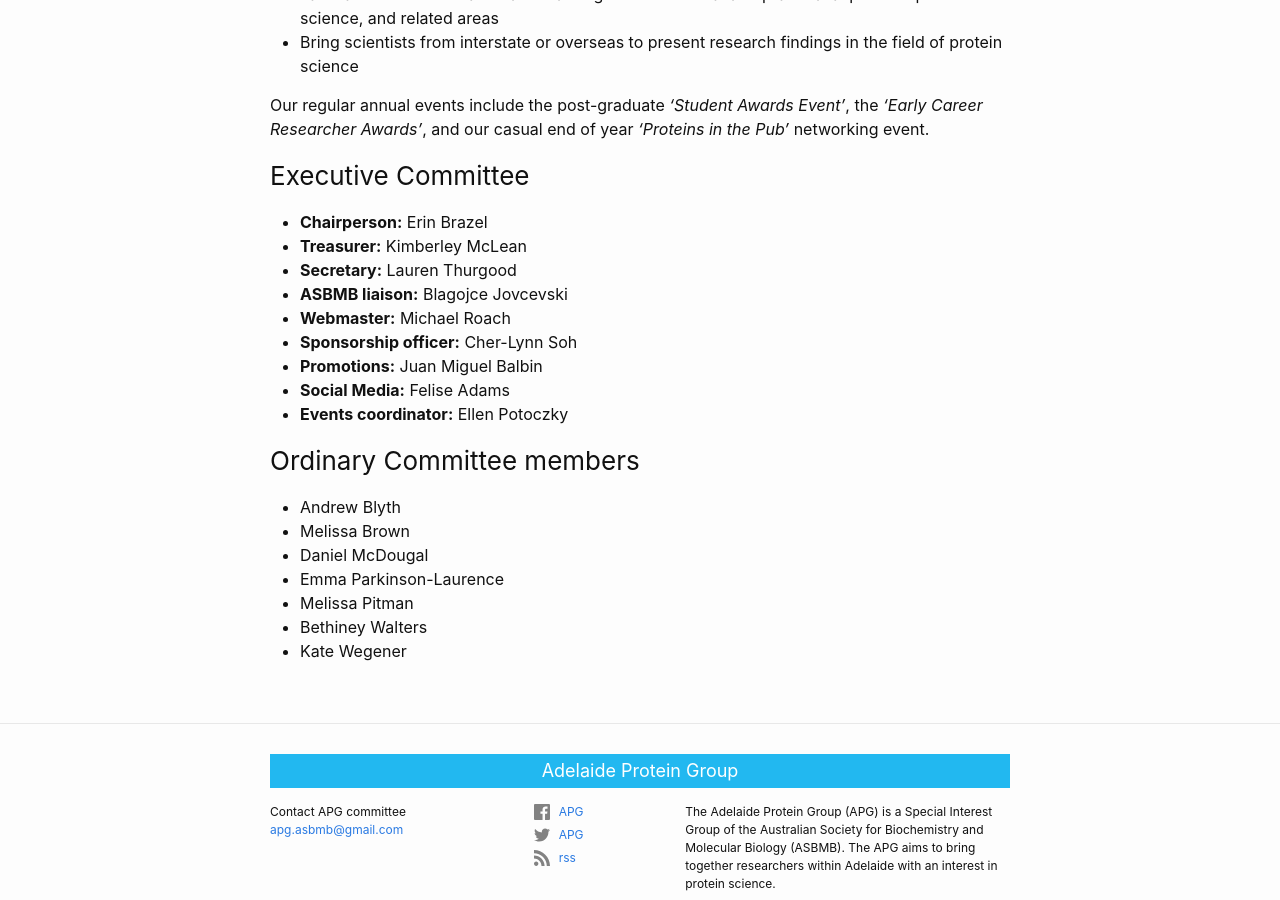
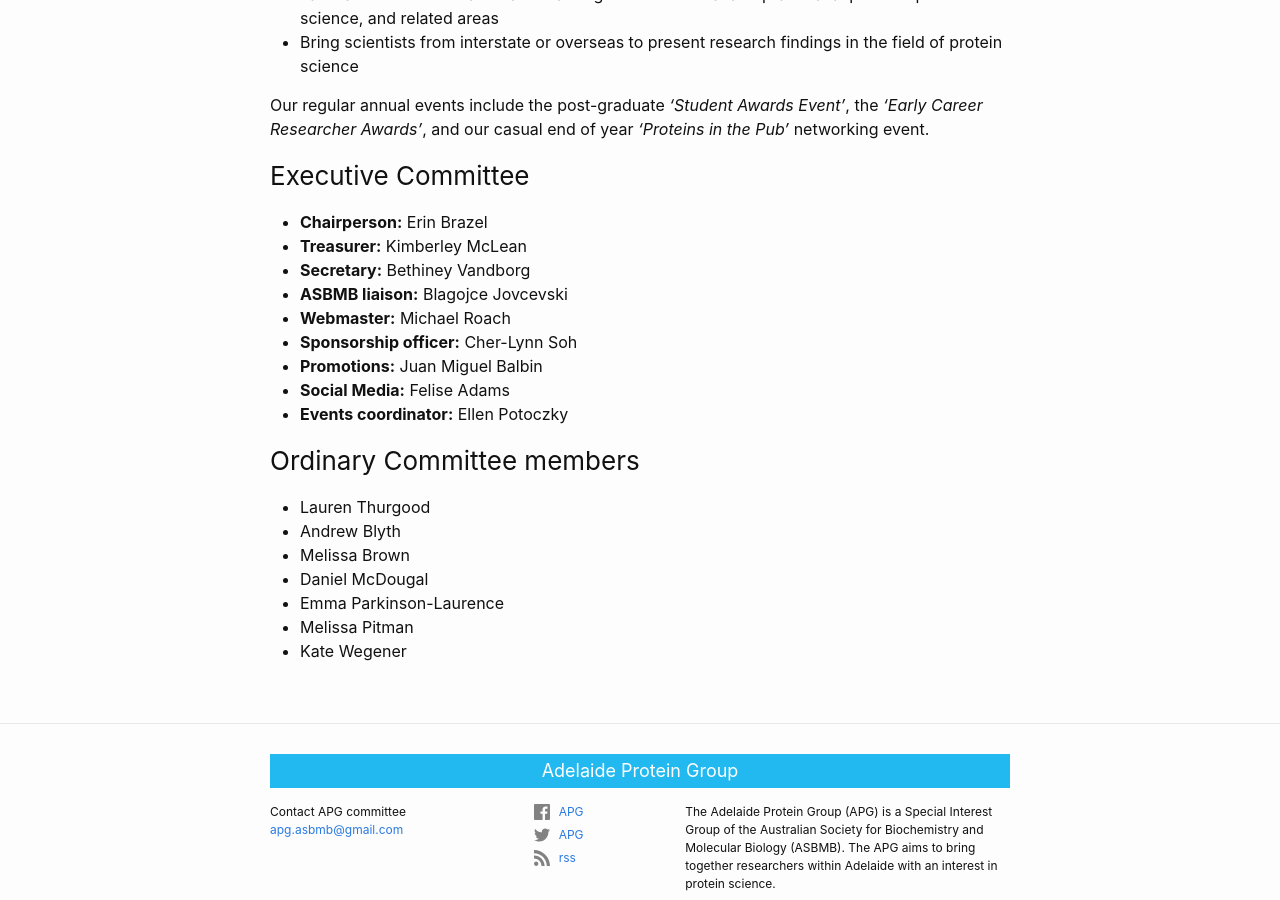
Before and after one commit to apg-asbmb/apg-asbmb.github.io, a Jekyll site: the page built from about.md, in a window 1280 px wide and 900 px high, scrolled down 599 px. Built offline with Jekyll 4.4.1, drawn with Linux system fonts in a browser that asks for light colours.

Commit message:
committee role change

```diff
--- a/about.md
+++ b/about.md
@@ -28,7 +28,7 @@ Our regular annual events include the post-graduate _'Student Awards Event'_, th
 
  - __Chairperson:__ Erin Brazel
  - __Treasurer:__ Kimberley McLean
- - __Secretary:__ Lauren Thurgood
+ - __Secretary:__ Bethiney Vandborg
  - __ASBMB liaison:__ Blagojce Jovcevski
  - __Webmaster:__ Michael Roach
  - __Sponsorship officer:__ Cher-Lynn Soh
@@ -38,12 +38,12 @@ Our regular annual events include the post-graduate _'Student Awards Event'_, th
 
 ### Ordinary Committee members
 
+ - Lauren Thurgood
  - Andrew Blyth
  - Melissa Brown
  - Daniel McDougal
  - Emma Parkinson-Laurence
  - Melissa Pitman
- - Bethiney Walters
  - Kate Wegener
 
 [1]:/assets/docs/APGConstitution-20080417.doc
```
